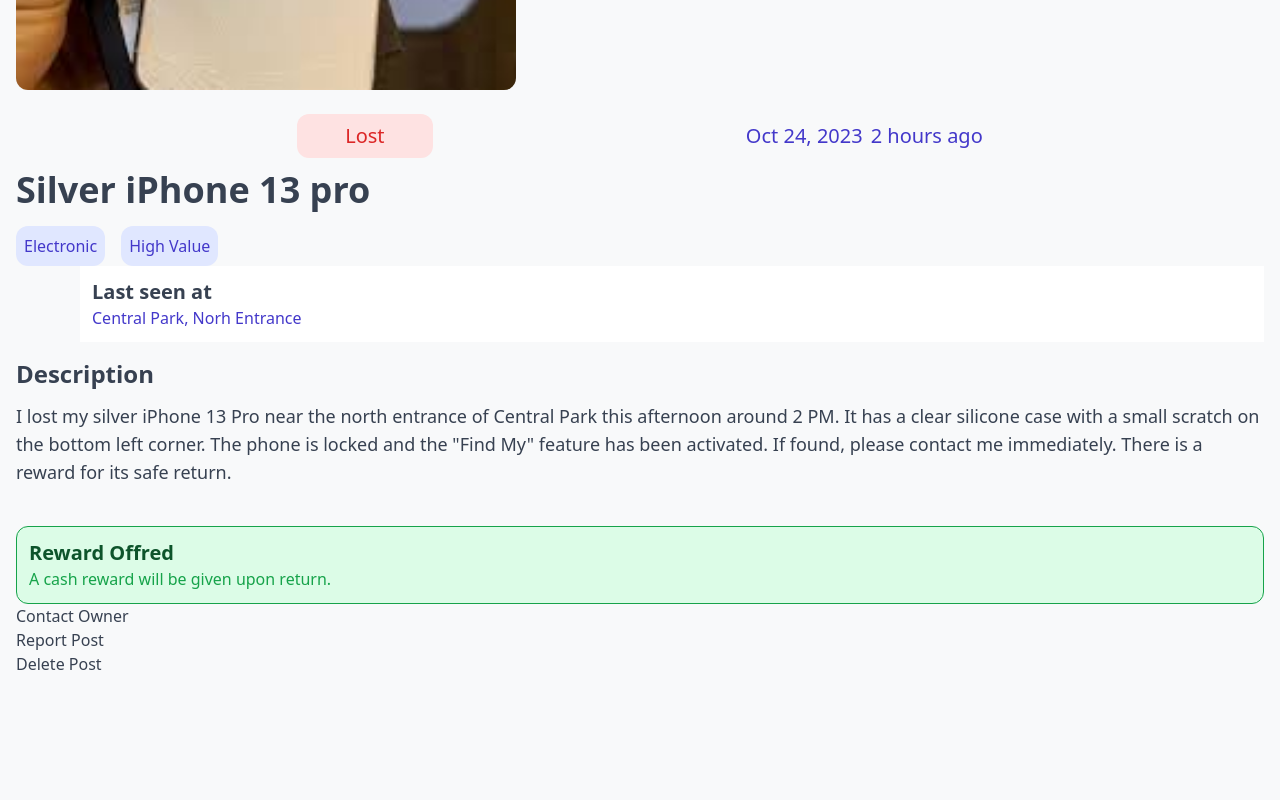
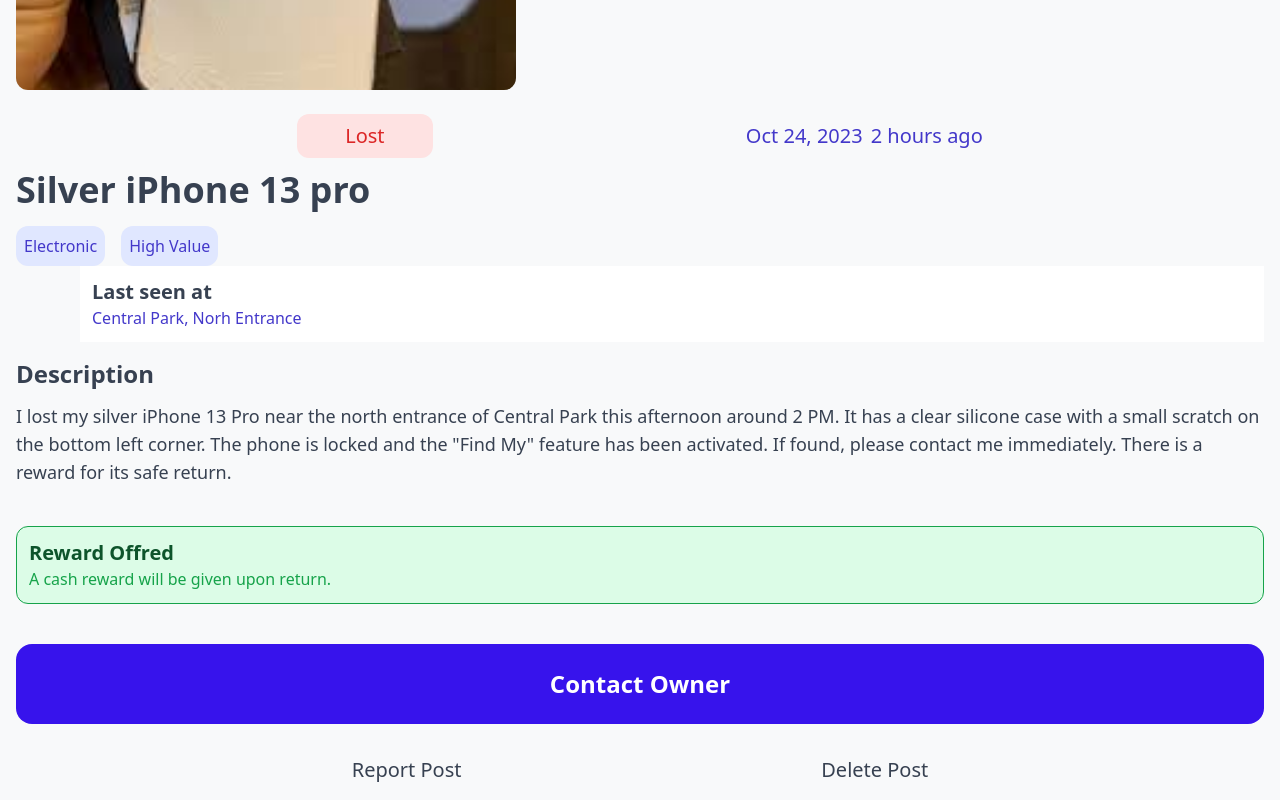
Before and after one commit to waamara/lf-front, a Next.js app in the folder lost-found/: page / in a window 1280 px wide. Shown: the part 426-1226 px from the top of the page. Before the commit the page ends 1118 px from the top, so only its background shows below. Built offline with nearby package versions, Linux system fonts and the light colour scheme.

Commit message:
commi chanes

```diff
--- a/lost-found/app/Postdetails.tsx
+++ b/lost-found/app/Postdetails.tsx
@@ -49,11 +49,11 @@
                 <p className="text-xl font-semibold text-green-900">Reward Offred </p>
                 <p> A cash reward will be given upon return.</p>
             </div>
-            <div className="">
+            <div className=" mt-10 text-2xl font-semibold bg-primary text-white rounded-2xl p-6  flex  items-center  justify-center">
                 <button>Contact Owner</button>
             </div>
-            <div>
-                <div>Report Post</div>
+            <div className="flex flex-row justify-evenly gap-6 mt-8 text-xl  font-medium">
+                <div className="">Report Post</div>
                 <div> Delete Post</div>
             </div>
         </div>
```
